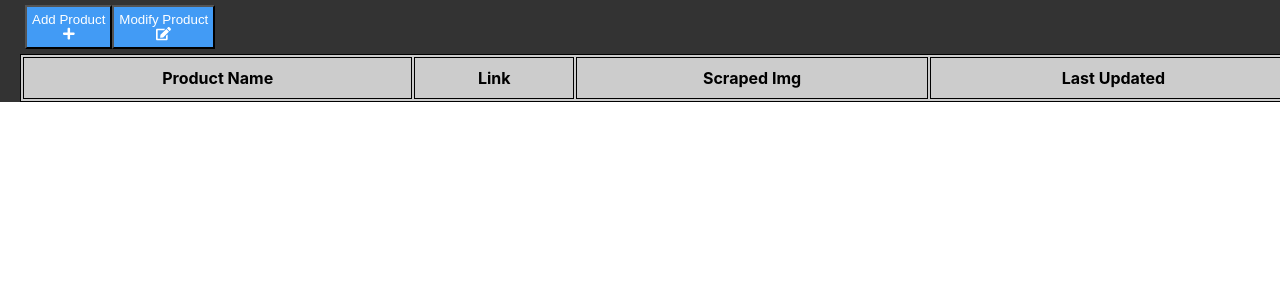
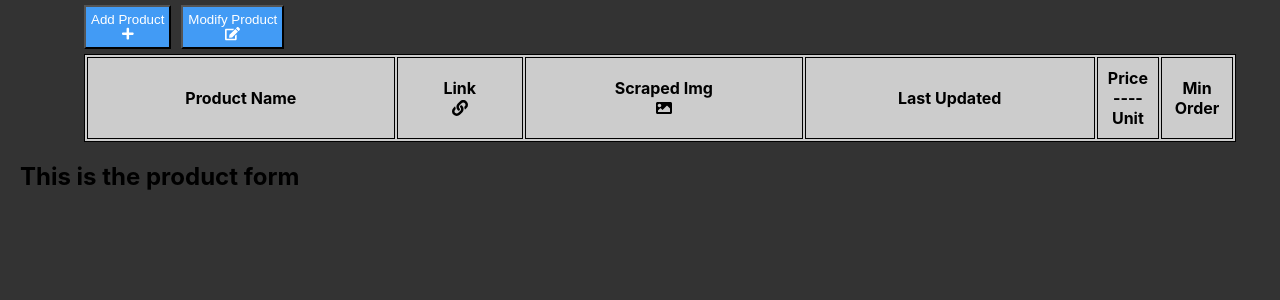
Before and after one commit to shamelessApathy/Scraper, a React (Create React App) app: page / in a window 1280 px wide. Shown: the top 300 px of the page. Built offline with nearby package versions, Linux system fonts and the light colour scheme.

Commit message:
2nd commit

```diff
--- a/package.json
+++ b/package.json
@@ -11,6 +11,7 @@
     "@testing-library/user-event": "^7.2.1",
     "react": "^16.12.0",
     "react-dom": "^16.12.0",
+    "react-id-generator": "^3.0.0",
     "react-scripts": "3.3.0"
   },
   "scripts": {
--- /dev/null
+++ b/src/FontImage.js
@@ -0,0 +1,16 @@
+import React from 'react'
+import ReactDOM from 'react-dom'
+import { FontAwesomeIcon } from '@fortawesome/react-fontawesome'
+import { faImage } from '@fortawesome/free-solid-svg-icons'
+
+class FontImage extends React.Component {
+	render() {
+		return (
+			<div>
+				<FontAwesomeIcon icon={faImage} />
+			</div>
+		);
+	}
+}
+
+export default FontImage;
--- /dev/null
+++ b/src/FontLink.js
@@ -0,0 +1,16 @@
+import React from 'react'
+import ReactDOM from 'react-dom'
+import { FontAwesomeIcon } from '@fortawesome/react-fontawesome'
+import { faLink } from '@fortawesome/free-solid-svg-icons'
+
+class FontLink extends React.Component {
+	render() {
+		return (
+			<div>
+				<FontAwesomeIcon icon={faLink} />
+			</div>
+		);
+	}
+}
+
+export default FontLink;
--- /dev/null
+++ b/src/ProductForm.js
@@ -0,0 +1,20 @@
+import React from "react"
+import ReactDOM from 'react-dom'
+import "./css/ProductForm.css"
+
+class ProductForm extends React.Component {
+	constructor(props) {
+		super(props);
+		this.display = props.display
+	}
+	render() {
+		return (
+			<div>
+				<h2>This is the product form</h2>
+			</div>
+			);
+	}
+}
+
+
+export default ProductForm;
--- a/src/Table.js
+++ b/src/Table.js
@@ -1,28 +1,40 @@
 import React from 'react'
 import ReactDOM from 'react-dom'
 import "./css/Table.css"
+import ProductForm from "./ProductForm"
 import FontPlus from './FontPlus'
 import FontEdit from './FontEdit'
+import FontImage from './FontImage'
+import FontLink from './FontLink'
 
 class Table extends React.Component {
+	AddProduct() {
+		alert("Add Product button pressed!")
+	}
+	ModifyProduct() {
+		alert("Modify product clicked!")
+	}
 	render() {
 		return (
 			<div>
 				<div id="wrapper">
 					<div class="wrap">
-						<button className="productModifier" type="button" change="add"> Add Product <FontPlus /></button>
-						<button className="productModifier" type="button" change="modify">Modify Product <FontEdit /></button>
+						<button className="productModifier" type="button" change="add" onClick={this.AddProduct}> Add Product <FontPlus /></button>
+						<button className="productModifier" type="button" change="modify" onClick={this.ModifyProduct}>Modify Product <FontEdit /></button>
 					</div>
 					<table id="wrapper-table">
 						<thead>
-							<tr>
+							<tr id="trHeading">
 								<th col="productName">Product Name</th>
-								<th col="productLink">Link</th>
-								<th col="productImg">Scraped Img</th>
+								<th col="productLink">Link <FontLink /></th>
+								<th col="productImg">Scraped Img <FontImage /></th>
 								<th col="productUpdate">Last Updated</th>
+								<th id="productPrice" col="productPrice">Price ---- Unit</th>
+								<th id="productMinQuantity" col="productMinQuantity">Min Order</th>
 							</tr>
 						</thead>
 					</table>
+					<ProductForm display='false'/>
 				</div>
 			</div>
 		);
--- /dev/null
+++ b/src/css/ProductForm.css
@@ -0,0 +1,9 @@
+#wrapperProductForm {
+	width:300px;
+	height:100px;
+	border:2px solid black;
+	background-color:white;
+	color:#333;
+	justify-content:center;
+	display:flex;
+}
--- a/src/css/Table.css
+++ b/src/css/Table.css
@@ -3,13 +3,35 @@
 	padding-left:20px;
 	padding-right:20px;
 	background-color:#333;
+	height:100vh;
 }
+#wrapper .wrap {
+	width:90%;
+	margin:0 auto;
+}
+
+#wrapper .wrap button {
+	margin-right:10px;
+}
+
 #wrapper-table {
-	width:100%;
+	width:90%;
 	margin:0 auto;
-	height:auto;
 	position:relative;
 	background-color:#ccc;
+}
+
+#productPrice {
+	width:40px;
+}
+
+#productMinQuantity {
+	width:50px;
+}
+
+#trHeading {
+	padding-left:10px;
+	padding-right:10px;
 }
 
 table, th, tr {
```
Also changed, not shown: src/Product.js (added, +11 -0 lines), src/css/Product.css (added), 1 other file (tests, documents, lock files or other folders).
